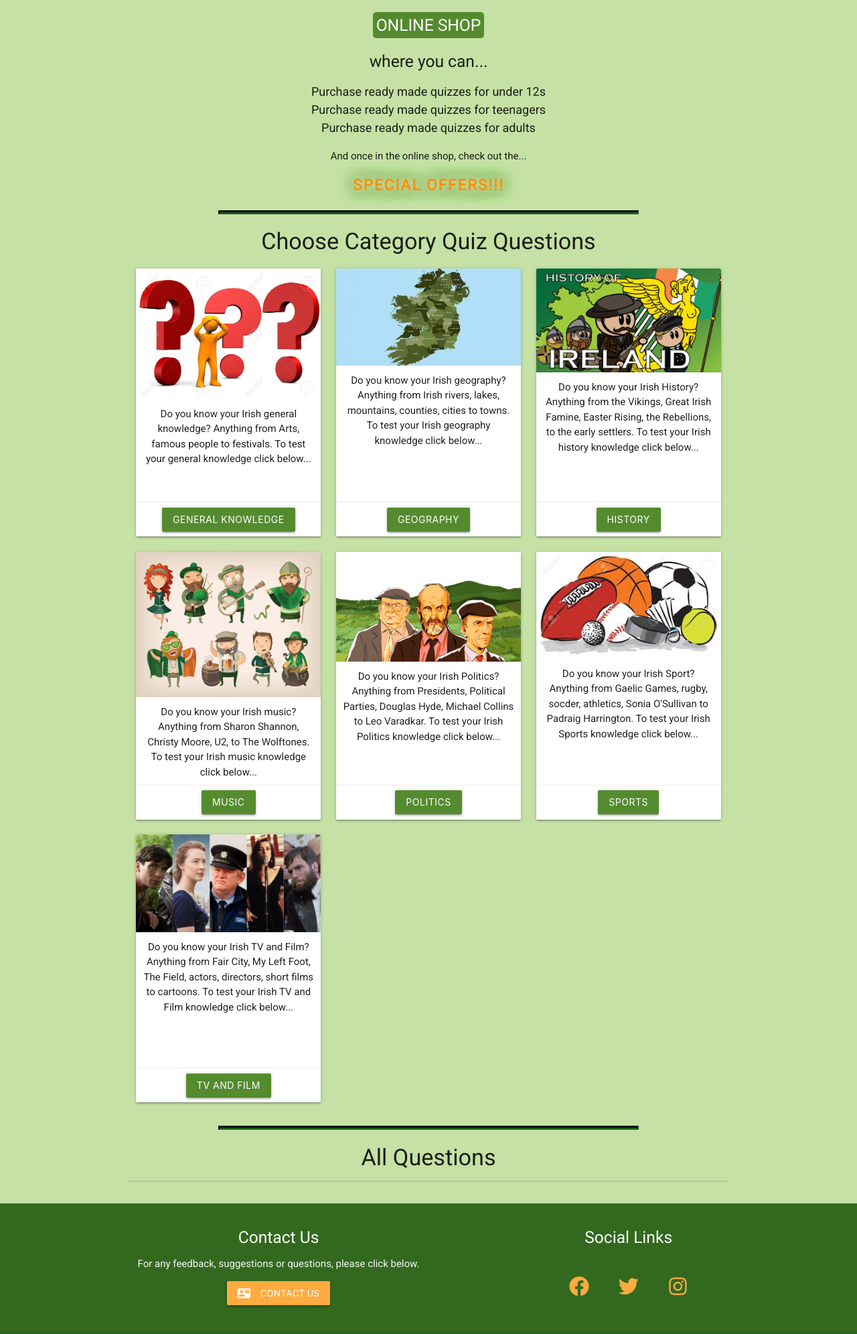
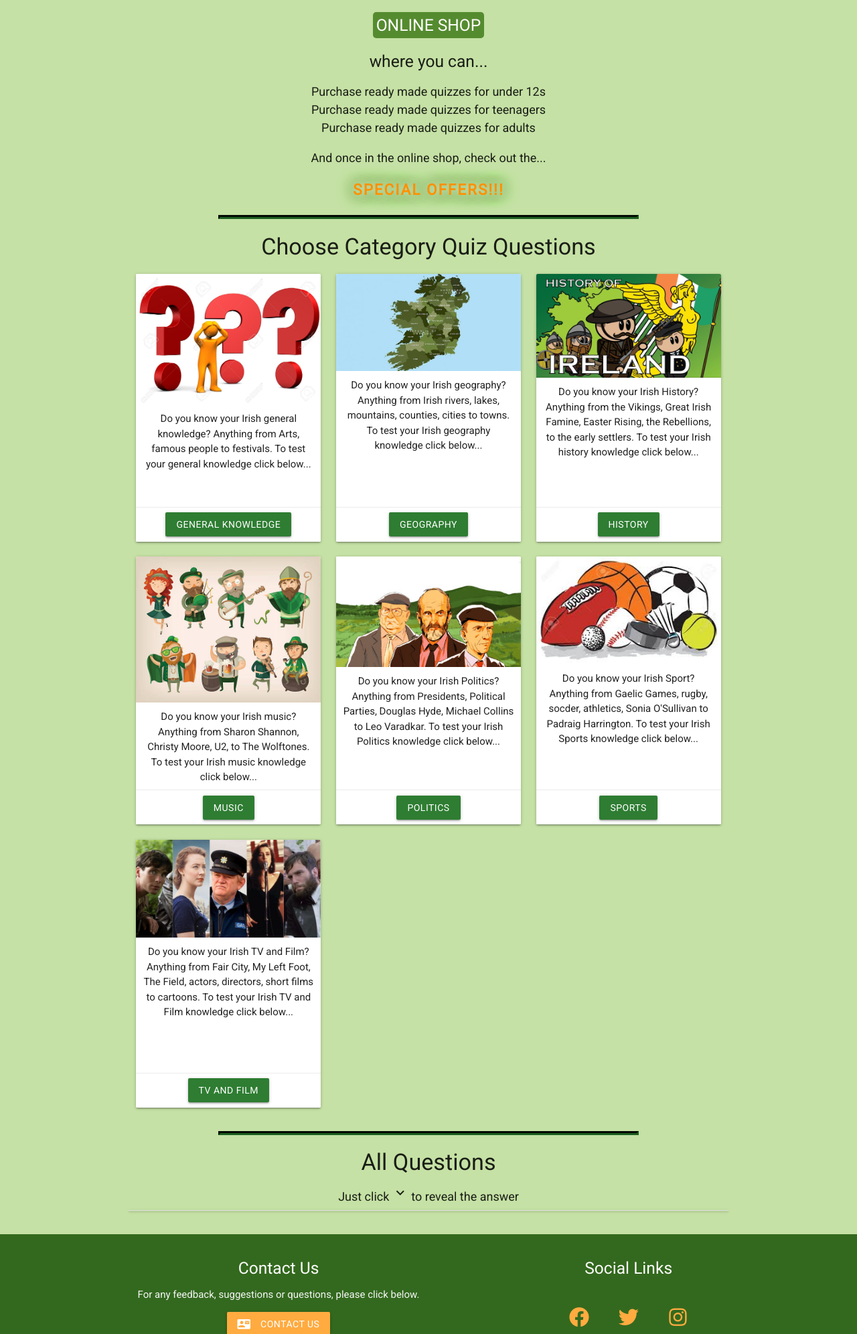
Before and after one commit to Gareth1980/ultimate-irish-quiz, a Flask app: page / in a window 1280 px wide. Shown: the part 642-2634 px from the top of the page at 67% size. Run offline with Flask 2, Linux system fonts and the light colour scheme; data that the repository does not hold is empty; some libraries are stand-ins or nearby versions.

Commit message:
opened categries.html and under_construction.html pages, updated app.py with routes for categories, updated links and colours on collapsible.

```diff
--- a/app.py
+++ b/app.py
@@ -62,9 +62,59 @@ def delete_question(question_and_answer_id):
         {'_id': ObjectId(question_and_answer_id)})
     return redirect(url_for('get_questions'))
 
+# Route for Shop Link
 @app.route('/shop')
 def get_shop():
     return render_template("shop.html")
+
+# Route for Under Construction Link
+@app.route('/under_construction')
+def get_under_construction():
+    return render_template("under_construction.html")
+
+# Route for General Knowledge category
+@app.route('/get_general_knowledge')
+def get_general_knowledge():
+    return render_template("categories.html",
+                           categories=mongo.db.question_and_answer.find({'category_name': 'General Knowledge'}))
+
+# Route for Geography category
+
+
+@app.route('/get_geography')
+def get_geography():
+    return render_template("categories.html",
+                           categories=mongo.db.question_and_answer.find({'category_name': 'Geography'}))
+
+# Route for History category
+@app.route('/get_history')
+def get_history():
+    return render_template("categories.html",
+                           categories=mongo.db.question_and_answer.find({'category_name': 'History'}))
+
+# Route for Music category
+@app.route('/get_music')
+def get_music():
+    return render_template("categories.html",
+                           categories=mongo.db.question_and_answer.find({'category_name': 'Music'}))
+
+# Route for Politics category
+@app.route('/get_politics')
+def get_politics():
+    return render_template("categories.html",
+                           categories=mongo.db.question_and_answer.find({'category_name': 'Politics'}))
+
+# Route for Sports category
+@app.route('/get_sport')
+def get_sport():
+    return render_template("categories.html",
+                           categories=mongo.db.question_and_answer.find({'category_name': 'Sport'}))
+
+# Route for TV and Film category
+@app.route('/get_tv_and_film')
+def get_tv_and_film():
+    return render_template("categories.html",
+                           categories=mongo.db.question_and_answer.find({'category_name': 'TV and Film'}))
 
 
 if __name__ == '__main__':
--- a/static/css/style.css
+++ b/static/css/style.css
@@ -5,6 +5,13 @@ body{
     background-color: #c5e1a5;
 }
 
+.collapsible-header {
+    background-color: #dcedc8 !important;
+}
+
+.collapsible-body {
+    background-color: #f1f8e9  !important;
+}
 .img-border {
     padding: 0;
     border: solid 3px #1b5e20;
@@ -35,6 +42,10 @@ hr {
 ul.list {
   list-style-type: square;
   font-size: 1.2em;
+}
+
+.info {
+    font-size: 1.2em;
 }
 
 .shop-link{
--- a/templates/question_and_answer.html
+++ b/templates/question_and_answer.html
@@ -33,7 +33,7 @@
 						Purchase ready made quizzes for adults
 					</li>
                 </ul>
-					<p>And once in the online shop, check out the...</p><strong class="glow"><a class="special-offers-link" href="{{url_for('get_shop')}}">  SPECIAL OFFERS!!!</a></strong>
+					<p class="info">And once in the online shop, check out the...</p><strong class="glow"><a class="special-offers-link" href="{{url_for('get_shop')}}">  SPECIAL OFFERS!!!</a></strong>
 
 			</div>
 		</div>
@@ -59,7 +59,7 @@
 						famous people to festivals. To test your general knowledge click below...</p>
 				</div>
 				<div class="card-action waves-effect">
-					<button href="/#" class="btn waves-effect waves-light green darken-3 hoverable">General Knowledge</button>
+					<a href="{{url_for('get_general_knowledge')}}" class="btn waves-effect waves-light green darken-3 hoverable">General Knowledge</a>
 				</div>
 			</div>
 		</div>
@@ -75,7 +75,7 @@
 						</p>
 					</div>
 					<div class="card-action waves-effect">
-						<button href="/#" class="btn waves-effect waves-light green darken-3 hoverable">Geography</button>
+						<a href="{{url_for('get_geography')}}" class="btn waves-effect waves-light green darken-3 hoverable">Geography</a>
 					</div>
 				</div>
 			</div>
@@ -91,7 +91,7 @@
 								knowledge click below...</p>
 						</div>
 						<div class="card-action waves-effect">
-							<button href="/#" class="btn waves-effect waves-light green darken-3 hoverable">History</button>
+							<a href="{{ url_for('get_history') }}" class="btn waves-effect waves-light green darken-3 hoverable">History</a>
 						</div>
 					</div>
 				</div>
@@ -107,7 +107,7 @@
 									below...</p>
 							</div>
 							<div class="card-action waves-effect">
-								<button href="/#" class="btn waves-effect waves-light green darken-3 hoverable">Music</button>
+								<a href="{{url_for('get_music')}}" class="btn waves-effect waves-light green darken-3 hoverable">Music</a>
 							</div>
 						</div>
 					</div>
@@ -123,7 +123,7 @@
 										knowledge click below...</p>
 								</div>
 								<div class="card-action waves-effect">
-									<button href="/#" class="btn waves-effect waves-light green darken-3 hoverable">Politics</button>
+									<a href="{{url_for('get_politics')}}" class="btn waves-effect waves-light green darken-3 hoverable">Politics</a>
 								</div>
 							</div>
 						</div>
@@ -140,7 +140,7 @@
 											click below...</p>
 									</div>
 									<div class="card-action waves-effect">
-										<button href="/#" class="btn waves-effect waves-light green darken-3 hoverable">Sports</button>
+										<a href="{{url_for('get_sport')}}" class="btn waves-effect waves-light green darken-3 hoverable">Sports</a>
 									</div>
 								</div>
 							</div>
@@ -157,7 +157,7 @@
 												knowledge click below...</p>
 										</div>
 										<div class="card-action waves-effect">
-											<button href="/#" class="btn waves-effect waves-light green darken-3 hoverable">TV and Film</button>
+											<a href="{{url_for('get_tv_and_film')}}" class="btn waves-effect waves-light green darken-3 hoverable">TV and Film</a>
 										</div>
 									</div>
 								</div>
@@ -169,6 +169,9 @@
 								<div>
 									<h4>All Questions</h4>
 								</div>
+                                <div class="info">
+                                Just click <i class="material-icons">expand_more</i> to reveal the answer
+                                </div>
 							</div>
 
 							<div class="row">
@@ -202,4 +205,6 @@
 									{% endfor %}
 								</ul>
 							</div>
+
+
 							{% endblock %}
```
Also changed, not shown: templates/categories.html (added, +47 -0 lines), templates/shop.html (+21 -21 lines), templates/under_construction.html (added, +11 -0 lines), static/images/background.jpg (deleted), static/images/under_construction.png (added).
